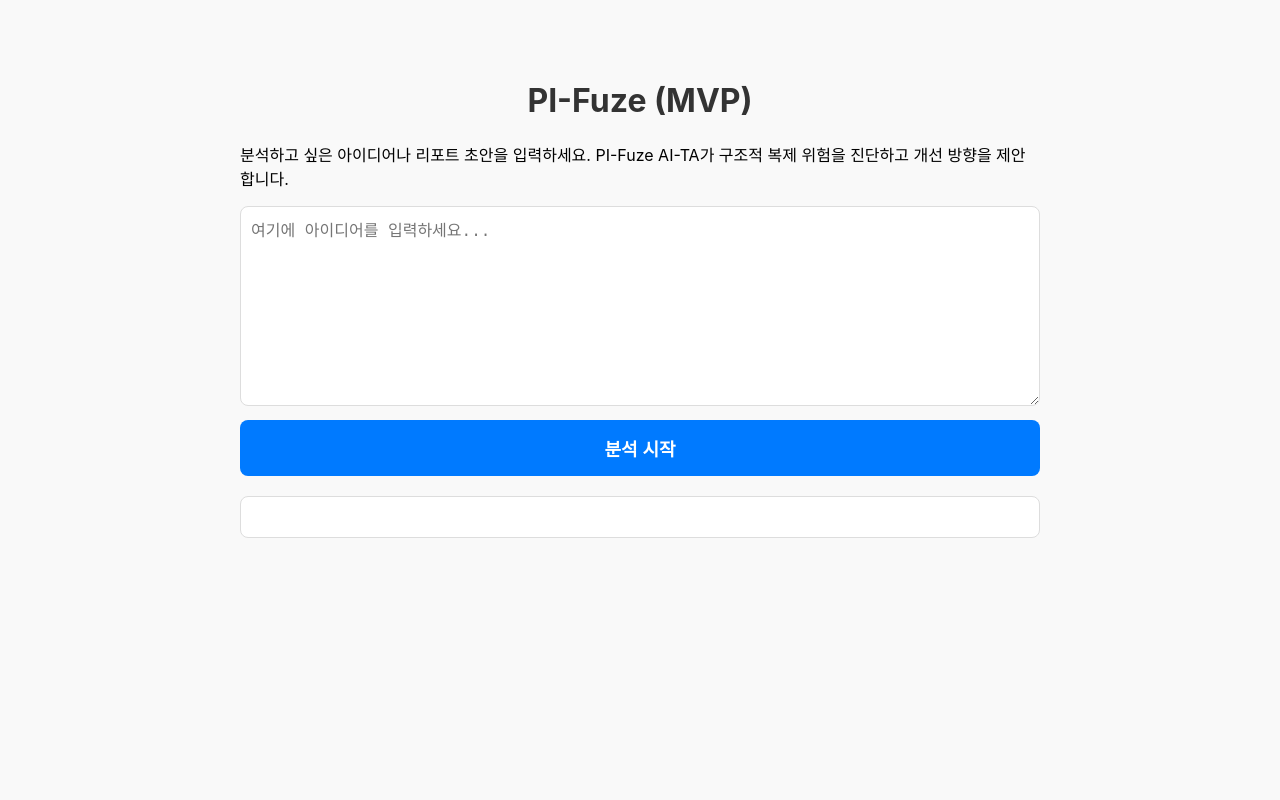
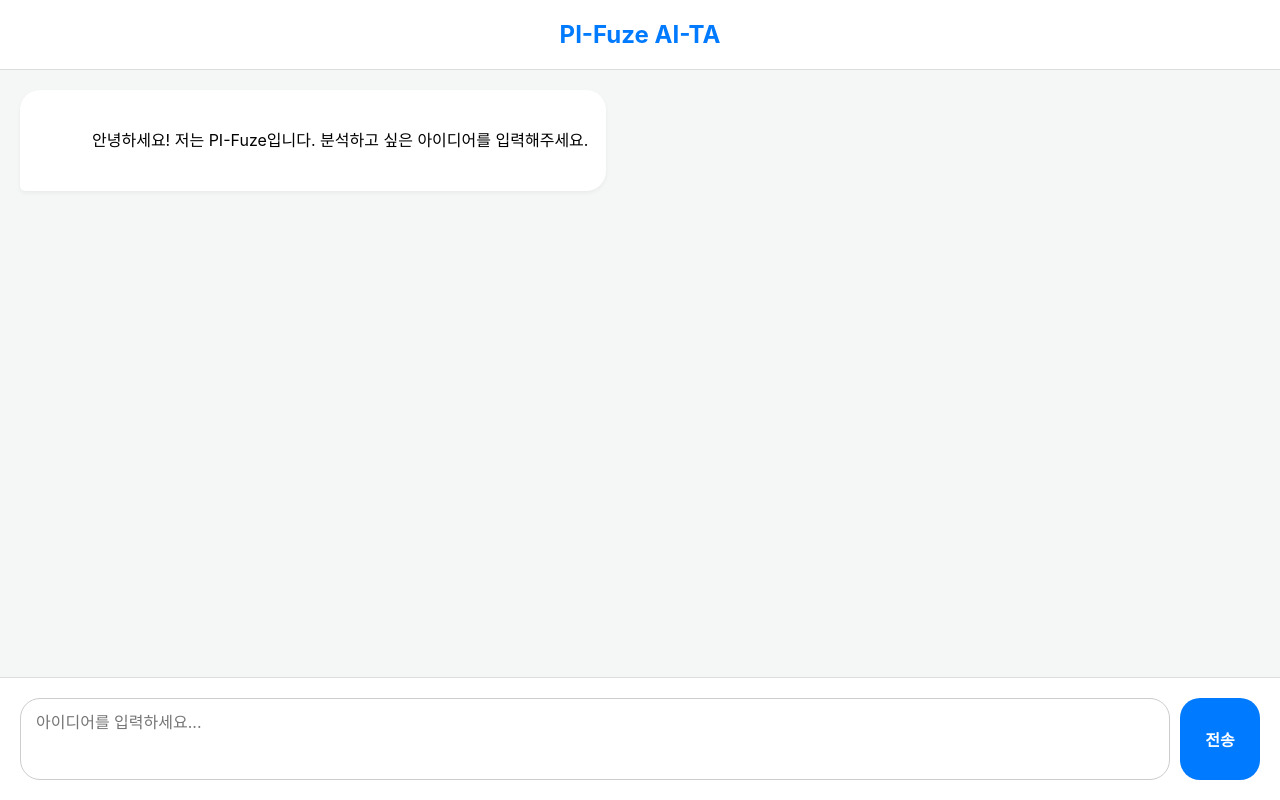
Before and after one commit to chldlstlr7-art/second-pi-fuze-mvp, a website: page index.html in a window 1280 px wide. Drawn offline with Linux system fonts and the light colour scheme.

Commit message:
Update index.html
1차성공 이후 기능추가

```diff
--- a/index.html
+++ b/index.html
@@ -3,52 +3,217 @@
 <head>
     <meta charset="UTF-8">
     <meta name="viewport" content="width=device-width, initial-scale=1.0">
-    <title>PI-Fuze MVP</title>
+    <title>PI-Fuze 2.0</title>
     <style>
-        body { font-family: -apple-system, BlinkMacSystemFont, 'Segoe UI', Roboto, Oxygen, Ubuntu, Cantarell, 'Open Sans', 'Helvetica Neue', sans-serif; max-width: 800px; margin: 40px auto; padding: 20px; background-color: #f9f9f9; }
-        h1 { color: #333; text-align: center; }
-        textarea { width: 100%; height: 200px; box-sizing: border-box; padding: 10px; border: 1px solid #ddd; border-radius: 8px; font-size: 16px; margin-bottom: 10px; }
-        button { width: 100%; padding: 15px; background-color: #007aff; color: white; border: none; border-radius: 8px; font-size: 18px; font-weight: bold; cursor: pointer; }
-        button:disabled { background-color: #ccc; }
-        #results { margin-top: 20px; background-color: #fff; border: 1px solid #ddd; border-radius: 8px; padding: 20px; white-space: pre-wrap; line-height: 1.6; }
-        .loading { text-align: center; font-style: italic; color: #777; }
+        :root {
+            --primary-color: #007aff;
+            --user-bg: #007aff;
+            --ai-bg: #e5e5ea;
+            --text-light: #fff;
+            --text-dark: #000;
+            --bg-light: #f4f7f6;
+        }
+        body {
+            font-family: -apple-system, BlinkMacSystemFont, 'Segoe UI', Roboto, Oxygen, Ubuntu, Cantarell, 'Open Sans', 'Helvetica Neue', sans-serif;
+            background-color: var(--bg-light);
+            margin: 0;
+            display: flex;
+            flex-direction: column;
+            height: 100vh;
+        }
+        .header {
+            background-color: #fff;
+            padding: 20px;
+            text-align: center;
+            font-size: 24px;
+            font-weight: bold;
+            color: var(--primary-color);
+            border-bottom: 1px solid #ddd;
+        }
+        .chat-container {
+            flex-grow: 1;
+            overflow-y: auto;
+            padding: 20px;
+            display: flex;
+            flex-direction: column;
+            gap: 15px;
+        }
+        .chat-message {
+            padding: 12px 18px;
+            border-radius: 20px;
+            max-width: 75%;
+            line-height: 1.6;
+            white-space: pre-wrap;
+            box-shadow: 0 2px 4px rgba(0,0,0,0.05);
+        }
+        .chat-message.user {
+            background-color: var(--user-bg);
+            color: var(--text-light);
+            align-self: flex-end;
+            border-bottom-right-radius: 5px;
+        }
+        .chat-message.ai {
+            background-color: #fff;
+            color: var(--text-dark);
+            align-self: flex-start;
+            border-bottom-left-radius: 5px;
+        }
+        .input-area {
+            display: flex;
+            padding: 20px;
+            background-color: #fff;
+            border-top: 1px solid #ddd;
+            gap: 10px;
+        }
+        textarea {
+            flex-grow: 1;
+            height: 60px;
+            padding: 10px 15px;
+            border: 1px solid #ccc;
+            border-radius: 20px;
+            font-size: 16px;
+            font-family: inherit;
+            resize: none;
+            overflow-y: auto;
+        }
+        button {
+            width: 80px;
+            background-color: var(--primary-color);
+            color: white;
+            border: none;
+            border-radius: 20px;
+            font-size: 16px;
+            font-weight: bold;
+            cursor: pointer;
+            transition: background-color 0.2s;
+        }
+        button:hover { background-color: #0056b3; }
+        button:disabled { background-color: #ccc; cursor: not-allowed; }
+        .hidden { display: none !important; }
+        .spinner {
+            width: 24px;
+            height: 24px;
+            border: 3px solid rgba(0,0,0,0.1);
+            border-left-color: var(--primary-color);
+            border-radius: 50%;
+            animation: spin 1s linear infinite;
+            align-self: center;
+            margin: 20px;
+        }
+        @keyframes spin {
+            to { transform: rotate(360deg); }
+        }
     </style>
 </head>
 <body>
-    <h1>PI-Fuze (MVP)</h1>
-    <p>분석하고 싶은 아이디어나 리포트 초안을 입력하세요. PI-Fuze AI-TA가 구조적 복제 위험을 진단하고 개선 방향을 제안합니다.</p>
-    <textarea id="ideaInput" placeholder="여기에 아이디어를 입력하세요..."></textarea>
-    <button id="submitButton" onclick="analyzeIdea()">분석 시작</button>
-    <div id="results"></div>
+
+    <div class="header">PI-Fuze AI-TA</div>
+
+    <div class="chat-container" id="chatContainer">
+        <div class="chat-message ai">
+            안녕하세요! 저는 PI-Fuze입니다. 분석하고 싶은 아이디어를 입력해주세요.
+        </div>
+    </div>
+
+    <div id="loadingSpinner" class="spinner hidden" style="align-self: center;"></div>
+
+    <div class="input-area" id="inputArea">
+        <textarea id="userInput" placeholder="아이디어를 입력하세요..."></textarea>
+        <button id="sendButton">전송</button>
+    </div>
+
     <script>
-        async function analyzeIdea() {
-            const ideaText = document.getElementById('ideaInput').value;
-            const submitButton = document.getElementById('submitButton');
-            const resultsDiv = document.getElementById('results');
-            if (!ideaText.trim()) { alert('아이디어를 입력해주세요.'); return; }
-            submitButton.disabled = true;
-            submitButton.innerText = '분석 중...';
-            resultsDiv.innerHTML = '<p class="loading">AI-TA가 아이디어를 분석 중입니다. 잠시만 기다려주세요...</p>';
+        // --- 상태 변수 ---
+        // 'initial' (최초 아이디어 받기) 또는 'answer' (답변 받기)
+        let currentState = 'initial';
+        let originalIdea = ''; // 최초 아이디어를 저장할 변수
+
+        // --- DOM 요소 ---
+        const chatContainer = document.getElementById('chatContainer');
+        const inputArea = document.getElementById('inputArea');
+        const userInput = document.getElementById('userInput');
+        const sendButton = document.getElementById('sendButton');
+        const loadingSpinner = document.getElementById('loadingSpinner');
+
+        // --- 이벤트 리스너 ---
+        sendButton.addEventListener('click', handleSend);
+        userInput.addEventListener('keydown', (e) => {
+            if (e.key === 'Enter' && !e.shiftKey) {
+                e.preventDefault(); // Enter키로 줄바꿈 방지
+                handleSend();
+            }
+        });
+
+        // --- 핵심 로직 ---
+        async function handleSend() {
+            const text = userInput.value.trim();
+            if (!text) return;
+
+            addMessageToChat('user', text);
+            userInput.value = '';
+            toggleInput(false); // 입력창 비활성화
+
+            let requestBody = {};
+
+            if (currentState === 'initial') {
+                originalIdea = text; // 최초 아이디어 저장
+                requestBody = { idea: text };
+            } else { // currentState === 'answer'
+                requestBody = {
+                    originalIdea: originalIdea,
+                    answers: text
+                };
+            }
+
             try {
+                // API 호출
                 const response = await fetch('/api/analyze', {
                     method: 'POST',
                     headers: { 'Content-Type': 'application/json' },
-                    body: JSON.stringify({ idea: ideaText }),
+                    body: JSON.stringify(requestBody),
                 });
-                if (!response.ok) { throw new Error(`서버 오류: ${response.statusText}`); }
+
+                if (!response.ok) {
+                    throw new Error(`서버 오류: ${response.statusText}`);
+                }
+
                 const data = await response.json();
-                let formattedResult = data.analysis
-                                        .replace(/## (.*)/g, '<h3>$1</h3>')
-                                        .replace(/### (.*)/g, '<h4>$1</h4>')
-                                        .replace(/\* (.*)/g, '<li>$1</li>')
-                                        .replace(/(\<li>.*<\/li>)/gs, '<ul>$1</ul>');
-                resultsDiv.innerHTML = formattedResult;
+                addMessageToChat('ai', data.analysis);
+
+                // 상태 전환
+                if (currentState === 'initial') {
+                    currentState = 'answer'; // 다음은 '답변' 받을 차례
+                    userInput.placeholder = 'AI의 질문에 답변해주세요...';
+                } else {
+                    currentState = 'initial'; // 다시 '최초 아이디어' 받을 차례
+                    userInput.placeholder = '새로운 아이디어를 입력하세요...';
+                    originalIdea = ''; // 아이디어 초기화
+                }
+
             } catch (error) {
                 console.error('분석 실패:', error);
-                resultsDiv.innerHTML = `<p style="color: red;">분석 중 오류가 발생했습니다: ${error.message}</p>`;
+                addMessageToChat('ai', `오류가 발생했습니다: ${error.message}`);
             } finally {
-                submitButton.disabled = false;
-                submitButton.innerText = '분석 시작';
+                toggleInput(true); // 입력창 다시 활성화
+            }
+        }
+
+        // --- 유틸리티 함수 ---
+        function addMessageToChat(sender, text) {
+            const messageDiv = document.createElement('div');
+            messageDiv.classList.add('chat-message', sender);
+            messageDiv.textContent = text;
+            chatContainer.appendChild(messageDiv);
+            // 새 메시지가 오면 스크롤을 맨 아래로
+            chatContainer.scrollTop = chatContainer.scrollHeight;
+        }
+
+        function toggleInput(enabled) {
+            userInput.disabled = !enabled;
+            sendButton.disabled = !enabled;
+            loadingSpinner.classList.toggle('hidden', enabled);
+            if(enabled) {
+                userInput.focus();
             }
         }
     </script>
```
